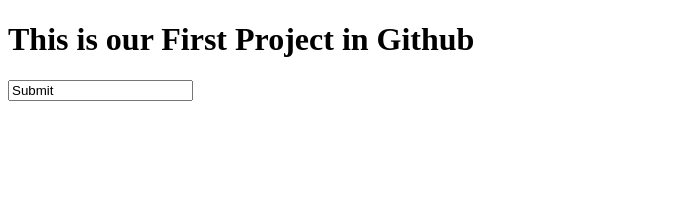
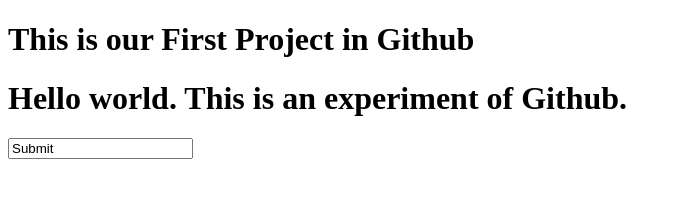
Before and after one commit to VishmiKulawansha/Our-Project, a plain HTML site: page Index.html in a window 1280 px wide. Shown: the whole page, without its empty margins (0-681 px from the left). Drawn offline with Linux system fonts and the light colour scheme.

Commit message:
experiment01

```diff
--- a/Index.html
+++ b/Index.html
@@ -10,6 +10,7 @@
              This is our First Project in Github
         </h1>
         <form>
+            <h1> Hello world. This is an experiment of Github.</h1>
             <input type +"submit" name ="btnsubmit" value ="Submit">
         </form>
     </body>
```
